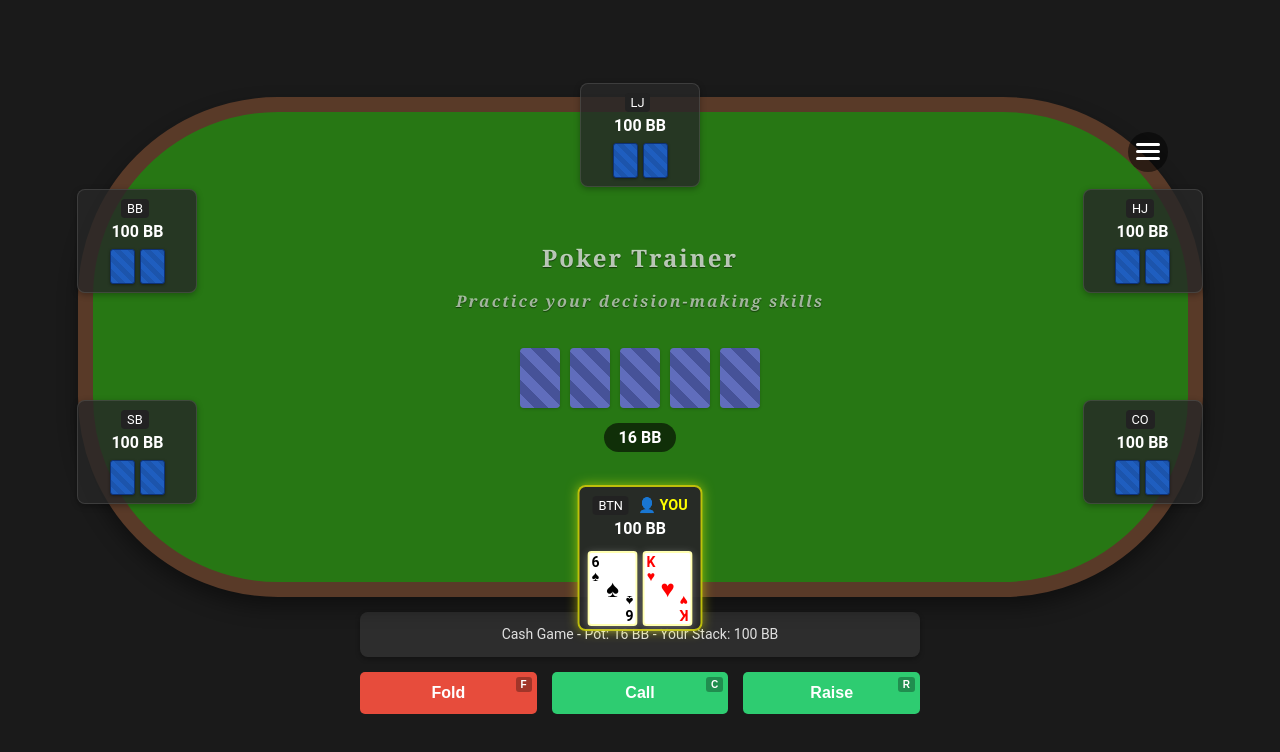
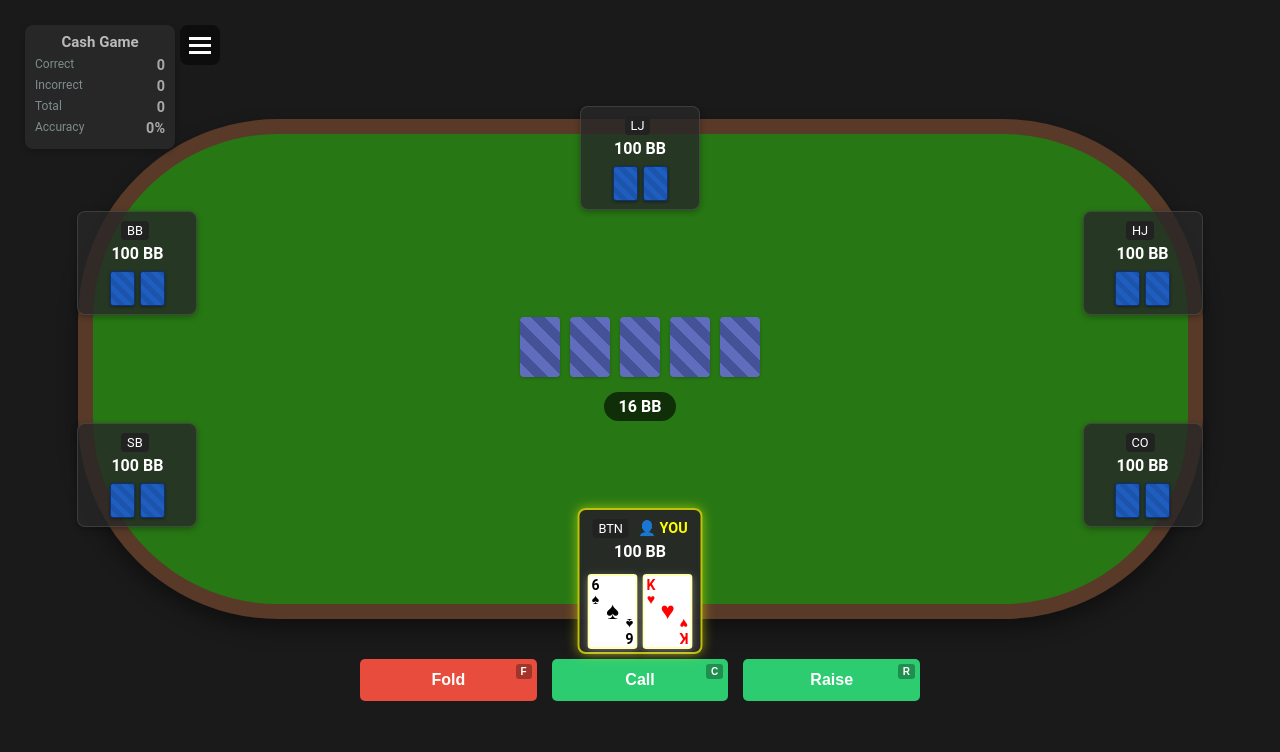
Before and after one commit to chris-go/Poker, a React (Create React App) app in the folder poker-trainer/: page / in a window 1280 px wide. Shown: the top 752 px of the page. Built offline with nearby package versions, Linux system fonts and the light colour scheme.

Commit message:
Spacing changes

```diff
--- a/poker-trainer/src/App.tsx
+++ b/poker-trainer/src/App.tsx
@@ -23,39 +23,6 @@ const MainContent = styled.main`
   box-shadow: 0 3px 10px rgba(0, 0, 0, 0.3);
 `;
 
-const Stats = styled.div`
-  display: flex;
-  justify-content: center;
-  gap: 20px;
-  padding: 15px;
-  position: absolute;
-  bottom: 0;
-  left: 0;
-  right: 0;
-  background-color: rgba(42, 42, 42, 0.9);
-`;
-
-const StatBox = styled.div`
-  background-color: #333333;
-  border-radius: 5px;
-  padding: 10px;
-  text-align: center;
-  min-width: 100px;
-  color: #e0e0e0;
-`;
-
-const StatLabel = styled.div`
-  color: #7f8c8d;
-  font-size: 12px;
-  margin-bottom: 3px;
-`;
-
-const StatValue = styled.div`
-  color: #ecf0f1;
-  font-size: 18px;
-  font-weight: bold;
-`;
-
 const SettingsPanel = styled.div<{ isOpen: boolean }>`
   position: fixed;
   top: 0;
@@ -76,6 +43,28 @@ const Overlay = styled.div<{ isOpen: boolean }>`
   background-color: rgba(0, 0, 0, 0.5);
   z-index: 98;
   display: ${props => props.isOpen ? 'block' : 'none'};
+`;
+
+// Export these style components for use in PuzzleView
+export const StatBox = styled.div`
+  background-color: #333333;
+  border-radius: 5px;
+  padding: 10px;
+  text-align: center;
+  min-width: 75px;
+  color: #e0e0e0;
+`;
+
+export const StatLabel = styled.div`
+  color: #7f8c8d;
+  font-size: 12px;
+  margin-bottom: 3px;
+`;
+
+export const StatValue = styled.div`
+  color: #ecf0f1;
+  font-size: 18px;
+  font-weight: bold;
 `;
 
 const App: React.FC = () => {
@@ -151,34 +140,13 @@ const App: React.FC = () => {
 
       <MainContent>
         {puzzle ? (
-          <>
-            <PuzzleView
-              puzzle={puzzle}
-              onActionSelected={handleActionSelected}
-              onMenuClick={toggleSettingsPanel}
-            />
-
-            {stats.total > 0 && (
-              <Stats>
-                <StatBox>
-                  <StatLabel>Correct</StatLabel>
-                  <StatValue>{stats.correct}</StatValue>
-                </StatBox>
-                <StatBox>
-                  <StatLabel>Incorrect</StatLabel>
-                  <StatValue>{stats.incorrect}</StatValue>
-                </StatBox>
-                <StatBox>
-                  <StatLabel>Total</StatLabel>
-                  <StatValue>{stats.total}</StatValue>
-                </StatBox>
-                <StatBox>
-                  <StatLabel>Accuracy</StatLabel>
-                  <StatValue>{accuracy}%</StatValue>
-                </StatBox>
-              </Stats>
-            )}
-          </>
+          <PuzzleView
+            puzzle={puzzle}
+            onActionSelected={handleActionSelected}
+            onMenuClick={toggleSettingsPanel}
+            stats={stats}
+            accuracy={accuracy}
+          />
         ) : (
           <div style={{ textAlign: 'center', padding: '40px', color: 'white' }}>
             Loading puzzle...
--- a/poker-trainer/src/components/poker/PokerTable.tsx
+++ b/poker-trainer/src/components/poker/PokerTable.tsx
@@ -10,14 +10,18 @@ interface PokerTableProps {
   pot: number;
   activePosition?: string;
   bigBlindAmount?: number;
-  onMenuClick?: () => void;
+}
+
+// Define props for the MenuIcon styled component
+interface MenuIconProps {
+  // No props needed anymore
 }
 
 const TableWrapper = styled.div`
   position: relative;
   width: 90%;
   height: 580px;
-  margin: 20px auto;
+  margin: 30px auto 20px; /* Increased top margin to move table down slightly */
   background-color: #277714;
   border-radius: 200px;
   border: 15px solid #593a28;
@@ -31,7 +35,7 @@ const TableWrapper = styled.div`
   /* Add responsive styling for landscape orientation */
   @media (orientation: landscape) {
     height: min(500px, 80vh);
-    margin: 10px auto;
+    margin: 20px auto 10px; /* Increased top margin in landscape mode as well */
   }
 `;
 
@@ -54,55 +58,6 @@ const PotInfo = styled.div`
   padding: 5px 15px;
   border-radius: 20px;
   font-weight: bold;
-`;
-
-const EngravedText = styled.div`
-  color: rgba(255, 255, 255, 0.7);
-  text-shadow: 0 1px 1px rgba(0, 0, 0, 0.5);
-  font-size: 1.5rem;
-  font-weight: bold;
-  text-align: center;
-  margin-bottom: 20px;
-  font-family: 'Georgia', serif;
-  letter-spacing: 2px;
-`;
-
-const Subtitle = styled.p`
-  color: rgba(255, 255, 255, 0.6);
-  text-shadow: 0 1px 1px rgba(0, 0, 0, 0.5);
-  font-size: 1rem;
-  text-align: center;
-  font-style: italic;
-`;
-
-const MenuIcon = styled.div`
-  position: absolute;
-  top: 20px;
-  right: 20px;
-  width: 40px;
-  height: 40px;
-  border-radius: 50%;
-  background-color: rgba(0, 0, 0, 0.5);
-  color: white;
-  display: flex;
-  flex-direction: column;
-  align-items: center;
-  justify-content: center;
-  cursor: pointer;
-  z-index: 99;
-
-  &:hover {
-    background-color: rgba(0, 0, 0, 0.7);
-  }
-
-  span {
-    display: block;
-    height: 3px;
-    width: 24px;
-    background-color: white;
-    border-radius: 3px;
-    margin: 2px 0;
-  }
 `;
 
 // Calculate positions for each player seat evenly around an oval
@@ -137,8 +92,7 @@ const PokerTable: React.FC<PokerTableProps> = ({
   communityCards,
   pot,
   activePosition,
-  bigBlindAmount = 1,
-  onMenuClick
+  bigBlindAmount = 1
 }) => {
   // Find the user player
   const userPlayer = players.find(player => player.isUser);
@@ -165,17 +119,6 @@ const PokerTable: React.FC<PokerTableProps> = ({
 
   return (
     <TableWrapper>
-      <MenuIcon onClick={onMenuClick}>
-        <span></span>
-        <span></span>
-        <span></span>
-      </MenuIcon>
-
-      <EngravedText>
-        Poker Trainer
-        <Subtitle>Practice your decision-making skills</Subtitle>
-      </EngravedText>
-
       {sortedPlayers.map((player, index) => {
         const position = getPlayerPosition(index, sortedPlayers.length, userIndex);
 
--- a/poker-trainer/src/components/puzzles/PuzzleView.tsx
+++ b/poker-trainer/src/components/puzzles/PuzzleView.tsx
@@ -2,11 +2,19 @@ import React, { useState, useEffect, useCallback } from 'react';
 import styled from 'styled-components';
 import PokerTable from '../poker/PokerTable';
 import { PokerPuzzle, PlayerAction } from '../../types/poker';
+// Only import StatLabel, define our own StatValue
+import { StatLabel } from '../../App';
 
 interface PuzzleViewProps {
   puzzle: PokerPuzzle;
   onActionSelected: (action: PlayerAction) => void;
   onMenuClick?: () => void;
+  stats: {
+    correct: number;
+    incorrect: number;
+    total: number;
+  };
+  accuracy: number;
 }
 
 const PuzzleContainer = styled.div`
@@ -16,6 +24,7 @@ const PuzzleContainer = styled.div`
   height: 100%;
   overflow: auto;
   padding: 0 5px;
+  position: relative;
 
   /* Add padding for horizontal orientation (landscape) */
   @media (orientation: landscape) {
@@ -29,28 +38,16 @@ const ActionPanel = styled.div`
   display: flex;
   flex-direction: column;
   align-items: center;
-  margin-top: 10px;
+  margin-top: 40px; /* Increased to move buttons down more */
   width: 100%;
   max-width: 800px;
   padding: 0 20px;
+  position: relative; /* For absolute positioning of feedback */
 
   @media (orientation: landscape) {
-    margin-top: 5px;
+    margin-top: 30px; /* Increased in landscape mode too */
     max-width: 600px;
   }
-`;
-
-const SituationDescription = styled.div`
-  background-color: rgba(51, 51, 51, 0.8);
-  border-radius: 8px;
-  padding: 12px;
-  margin-bottom: 15px;
-  text-align: center;
-  font-size: 14px;
-  line-height: 1.5;
-  box-shadow: 0 2px 5px rgba(0, 0, 0, 0.3);
-  width: 100%;
-  color: #e0e0e0;
 `;
 
 const ActionButtons = styled.div`
@@ -59,6 +56,39 @@ const ActionButtons = styled.div`
   gap: 15px;
   width: 100%;
   flex-wrap: wrap;
+`;
+
+// Stats box positioned at top left - more compact with grayed-out text
+const StatsContainer = styled.div`
+  position: absolute;
+  top: 15px;
+  left: 15px;
+  z-index: 100;
+  background-color: rgba(42, 42, 42, 0.85);
+  border-radius: 8px;
+  padding: 8px 10px;
+  width: 150px;
+  box-shadow: 0 3px 6px rgba(0, 0, 0, 0.2);
+`;
+
+const StatsRow = styled.div`
+  display: flex;
+  justify-content: space-between;
+  margin-bottom: 4px;
+  font-size: 0.9em;
+  color: rgba(224, 224, 224, 0.7); /* Grayed out text */
+`;
+
+const GameModeText = styled.div`
+  font-size: 15px;
+  font-weight: bold;
+  color: rgba(224, 224, 224, 0.8);
+  margin-bottom: 6px;
+  text-align: center;
+`;
+
+const StatValue = styled.div`
+  font-weight: bold;
 `;
 
 const ActionButton = styled.button<{ action: PlayerAction }>`
@@ -114,18 +144,59 @@ const HotkeyIndicator = styled.span`
   border-radius: 3px;
 `;
 
+// Updated FeedbackContainer to not cause layout shifts
 const FeedbackContainer = styled.div<{ correct: boolean }>`
+  position: absolute;
+  top: 100%; /* Position below the buttons */
+  left: 20px;
+  right: 20px;
+  margin-top: 10px;
   background-color: ${props => props.correct ? '#2a4a2a' : '#4a2a2a'};
   color: ${props => props.correct ? '#90ee90' : '#ff9090'};
   padding: 15px;
   border-radius: 5px;
-  margin-top: 20px;
-  width: 100%;
   text-align: center;
   font-weight: bold;
+  z-index: 10;
 `;
 
-const PuzzleView: React.FC<PuzzleViewProps> = ({ puzzle, onActionSelected, onMenuClick }) => {
+// Menu icon moved from PokerTable to be next to the accuracy tracking box
+const MenuIcon = styled.div`
+  position: absolute;
+  top: 15px;
+  left: 170px; /* Positioned to the right of stats box */
+  width: 40px;
+  height: 40px;
+  border-radius: 8px;
+  background-color: rgba(0, 0, 0, 0.5);
+  color: white;
+  display: flex;
+  flex-direction: column;
+  align-items: center;
+  justify-content: center;
+  cursor: pointer;
+  z-index: 100;
+
+  &:hover {
+    background-color: rgba(0, 0, 0, 0.7);
+  }
+
+  span {
+    display: block;
+    height: 3px;
+    width: 22px;
+    margin: 2px 0;
+    background-color: white;
+  }
+`;
+
+const PuzzleView: React.FC<PuzzleViewProps> = ({
+  puzzle,
+  onActionSelected,
+  onMenuClick,
+  stats,
+  accuracy
+}) => {
   const [selectedAction, setSelectedAction] = useState<PlayerAction | null>(null);
   const [showFeedback, setShowFeedback] = useState(false);
 
@@ -157,6 +228,11 @@ const PuzzleView: React.FC<PuzzleViewProps> = ({ puzzle, onActionSelected, onMen
     const handleKeyDown = (e: KeyboardEvent) => {
       if (showFeedback) return; // Don't process hotkeys while showing feedback
 
+      // Only trigger hotkeys if no modifier keys are pressed
+      if (e.ctrlKey || e.altKey || e.metaKey || e.shiftKey) {
+        return;
+      }
+
       switch (e.key.toLowerCase()) {
         case 'f':
           handleActionClick('FOLD');
@@ -183,22 +259,44 @@ const PuzzleView: React.FC<PuzzleViewProps> = ({ puzzle, onActionSelected, onMen
 
   return (
     <PuzzleContainer>
+      <StatsContainer>
+        <GameModeText>
+          {puzzle.gameType === 'CASH' ? 'Cash Game' : 'Tournament'}
+        </GameModeText>
+        <StatsRow>
+          <StatLabel>Correct</StatLabel>
+          <StatValue>{stats.correct}</StatValue>
+        </StatsRow>
+        <StatsRow>
+          <StatLabel>Incorrect</StatLabel>
+          <StatValue>{stats.incorrect}</StatValue>
+        </StatsRow>
+        <StatsRow>
+          <StatLabel>Total</StatLabel>
+          <StatValue>{stats.total}</StatValue>
+        </StatsRow>
+        <StatsRow>
+          <StatLabel>Accuracy</StatLabel>
+          <StatValue>{accuracy}%</StatValue>
+        </StatsRow>
+      </StatsContainer>
+
+      {/* Menu icon moved from PokerTable component */}
+      <MenuIcon onClick={onMenuClick}>
+        <span></span>
+        <span></span>
+        <span></span>
+      </MenuIcon>
+
       <PokerTable
         players={puzzle.players}
         communityCards={puzzle.communityCards}
         pot={puzzle.pot}
         activePosition={userPlayer?.position}
         bigBlindAmount={puzzle.blinds.big}
-        onMenuClick={onMenuClick}
       />
 
       <ActionPanel>
-        <SituationDescription>
-          {puzzle.gameType === 'CASH' ? 'Cash Game' : 'Tournament'} -
-          Pot: {puzzle.pot/puzzle.blinds.big} BB -
-          Your Stack: {userPlayer?.stack ? (userPlayer.stack/puzzle.blinds.big) : 0} BB
-        </SituationDescription>
-
         <ActionButtons>
           <ActionButton action="FOLD" onClick={() => handleActionClick('FOLD')}>
             Fold
```
